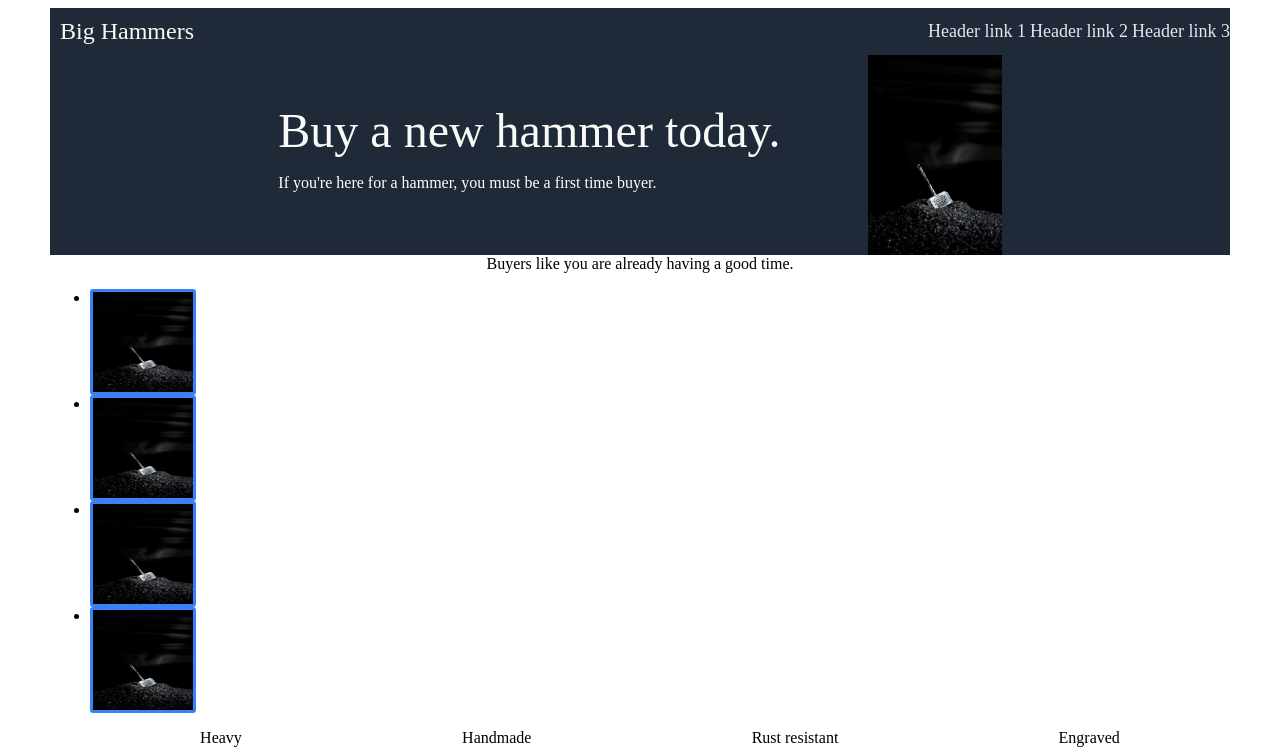
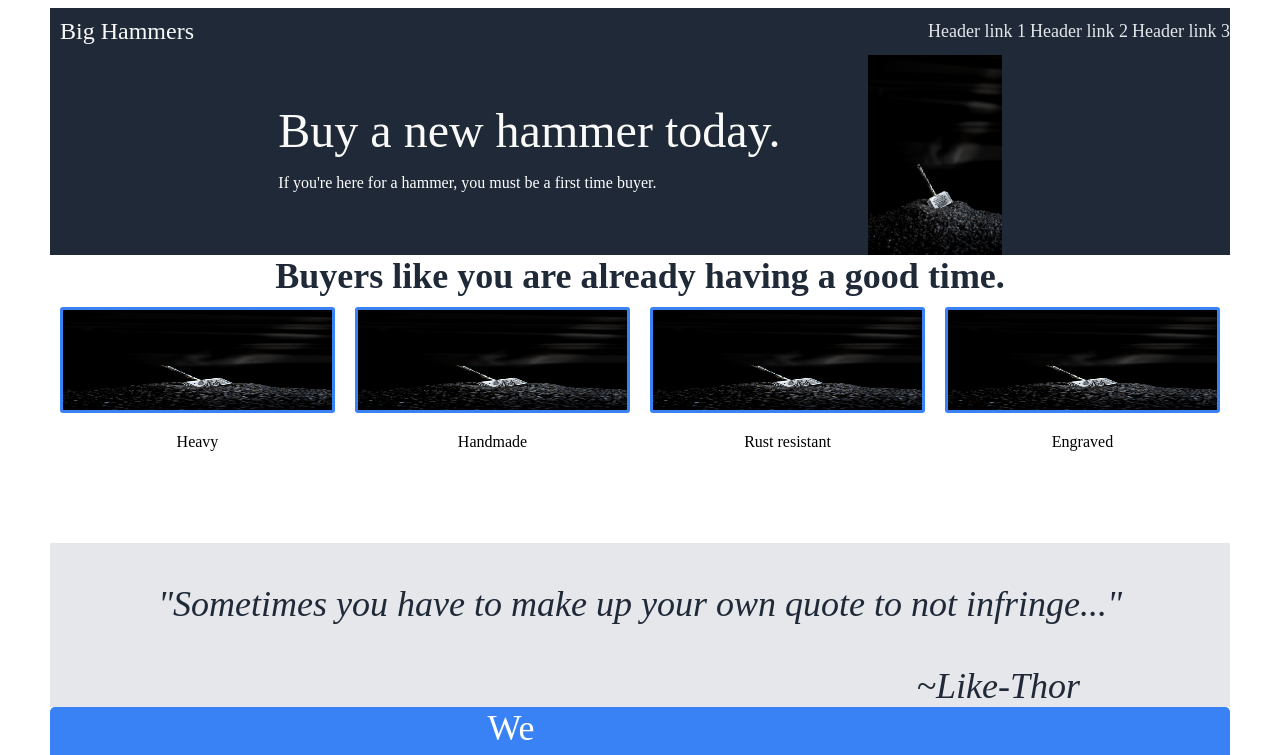
Before and after one commit to dforgy/TOPLandingPage, a plain HTML site: page index.html in a window 1280 px wide. Shown: the top 755 px of the page. Drawn offline with Linux system fonts and the light colour scheme.

Commit message:
aligned flexbox into 4 by 2 and aligned items

```diff
--- a/index.html
+++ b/index.html
@@ -31,39 +31,33 @@
     <div class="testimonials">
       Buyers like you are already having a good time.
     </div>
-    <ul class="liImg">
-      <li>
+    <div class="flex-box-container">
       <img
+        class="liImg"
         atl="Photo by Sahil Choubey on Unsplash"
         src="/images/sahil-choubey-sQy22TtbgVA-unsplash.jpg"
       />
-      </li>
-      <li>
       <img
+        class="liImg"
         atl="Photo by Sahil Choubey on Unsplash"
         src="/images/sahil-choubey-sQy22TtbgVA-unsplash.jpg"
       />
-      </li>
-      <li>
       <img
+        class="liImg"
         atl="Photo by Sahil Choubey on Unsplash"
         src="/images/sahil-choubey-sQy22TtbgVA-unsplash.jpg"
       />
-      </li>
-      <li>
       <img
+        class="liImg"
         atl="Photo by Sahil Choubey on Unsplash"
         src="/images/sahil-choubey-sQy22TtbgVA-unsplash.jpg"
       />
-      </li>
-    </ul>
-    <ul class="liDesc">
-      <li>Heavy</li>
-      <li>Handmade</li>
-      <li>Rust resistant</li>
-      <li>Engraved</li>
-    </ul>
 
+      <div class="liDesc">Heavy</div>
+      <div class="liDesc">Handmade</div>
+      <div class="liDesc">Rust resistant</div>
+      <div class="liDesc">Engraved</div>
+    </div>
     <div class="quoteBox">
       "Sometimes you have to make up your own quote to not infringe..."
     </div>
--- a/styles.css
+++ b/styles.css
@@ -80,24 +80,35 @@ a:active {
 .testimonials {
     background-color: #ffffff;
     text-align: center;
+    color: #1f2937;
+    font-size: 36px;
+    font-weight: bolder;
 }
 
-.liImg img {
+.flex-box-container {
     display: flex;
+    align-items: center;
+    justify-content: center;
+    flex-wrap: wrap;
+    box-sizing: border-box;
+}
+.liImg {
     background-color: #ffffff;
-    justify-content: space-around;
     border: 3px solid #3882F6;
     border-radius: 3px;
+    flex: 1 0 21%;
     height: 100px;
-    width: 100px;
-    list-style-type: none;
+    margin: 10px;
+
 }
 
 .liDesc {
     background-color: #ffffff;
-    display: flex;
-    justify-content: space-around;
-    list-style-type: none;
+    justify-content: center;
+    text-align: center;
+    flex: 1 0 21%;
+    margin: 10px;
+    height: 100px;
 }
 
 
@@ -172,4 +183,5 @@ footer {
     text-align: center;
     color: white;
     background-color: #1f2937;
+    height: 100px;
 }
```
Lines whose indentation alone changed are shown as unchanged.
